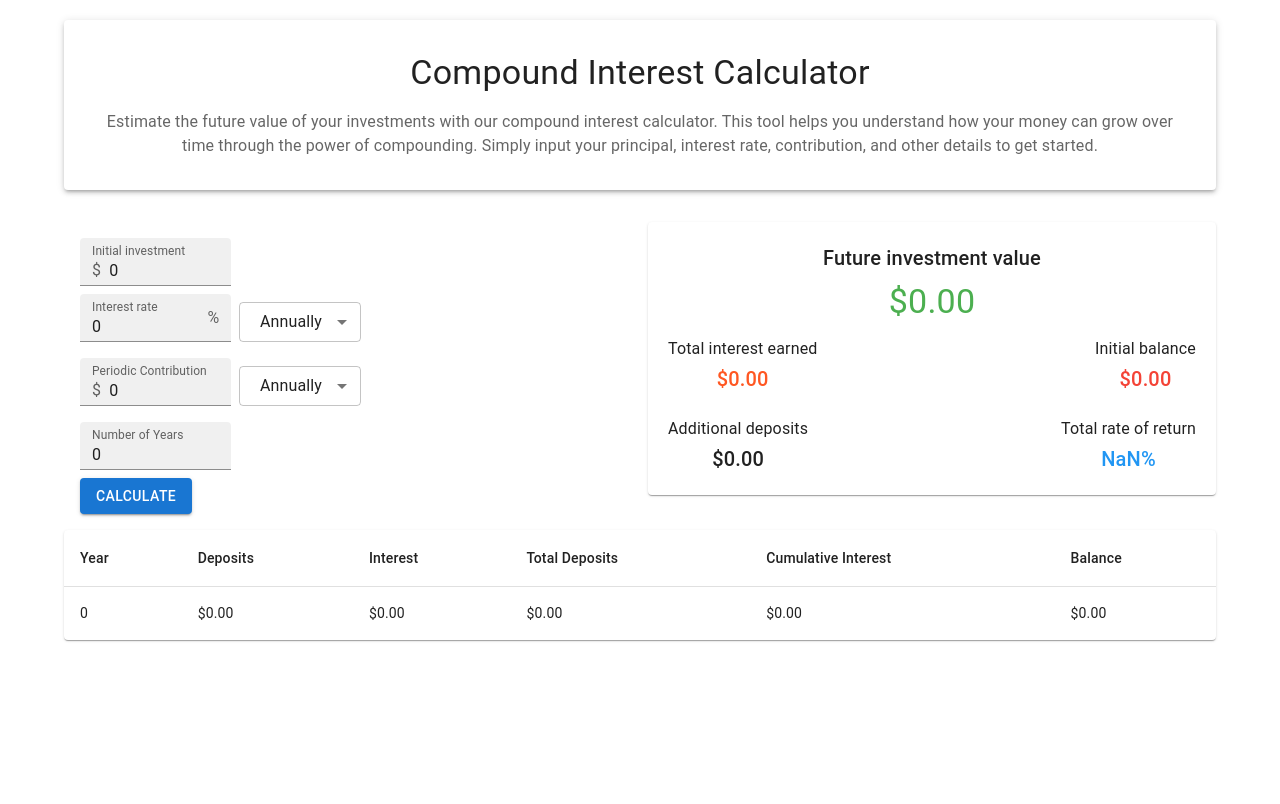
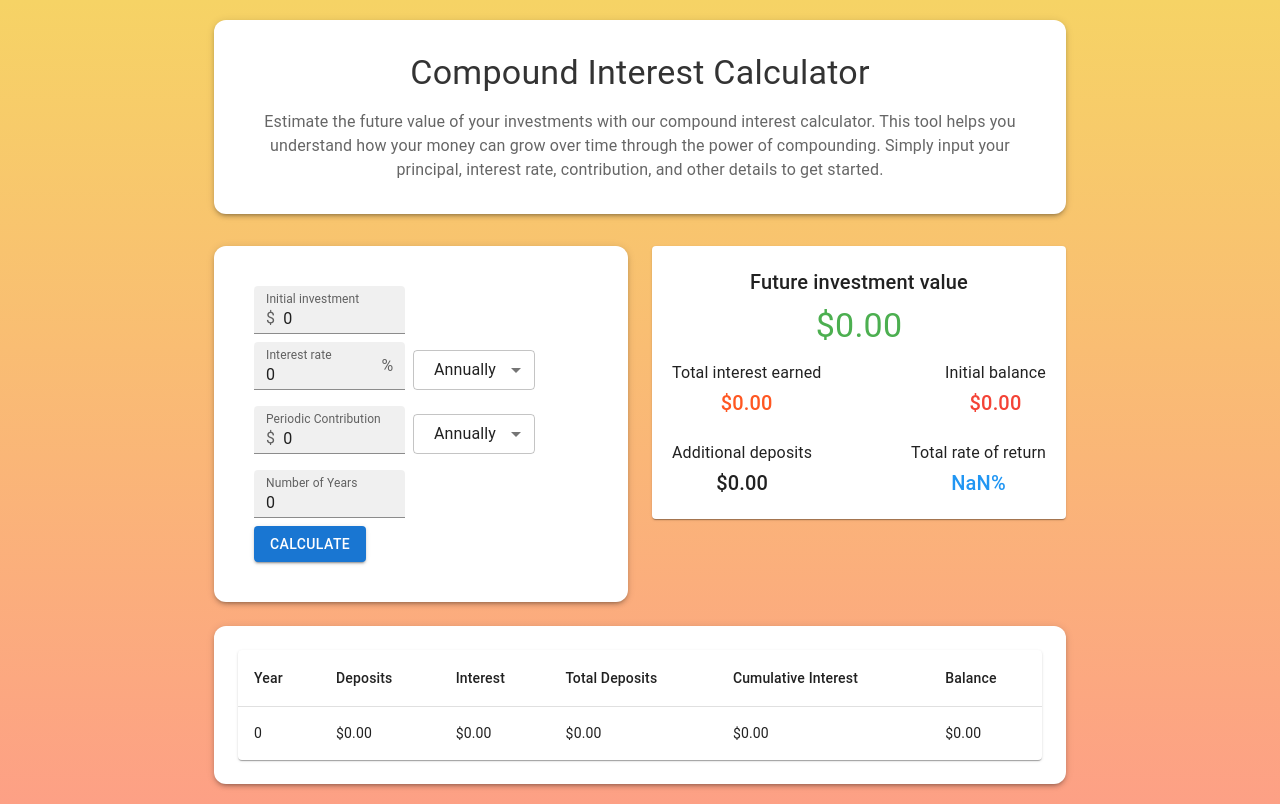
Before and after one commit to oekiaby0/react-cinterest, a React (Create React App) app: page / in a window 1280 px wide. Built offline with nearby package versions, Linux system fonts and the light colour scheme.

Commit message:
Improved style

```diff
--- a/src/App.tsx
+++ b/src/App.tsx
@@ -371,21 +371,22 @@ function App() {
     }
 
     return (
-        <div className="App" style={{ paddingTop: '20px' }}>
-            <Container>
-                <Paper elevation={3} sx={{ p: 4, mb: 4 }}>
-                    <Typography variant="h4" gutterBottom sx={{ mb: 2 }}>
+        <div className="App" style={{ background: 'linear-gradient(to bottom, #f6d365, #fda085)', minHeight: '100vh' }}>
+            <Container maxWidth="md" style={{ minHeight: '100vh', paddingTop: '20px', paddingBottom: '20px' }}>
+                <Paper elevation={3} sx={{ p: 4, mb: 4, backgroundColor: '#ffffff', borderRadius: '12px' }}>
+                    <Typography variant="h4" gutterBottom sx={{ mb: 2, color: '#333333' }}>
                         Compound Interest Calculator
                     </Typography>
-                    <Typography variant="body1" sx={{ color: 'text.secondary' }}>
+                    <Typography variant="body1" sx={{ color: '#666666' }}>
                         Estimate the future value of your investments with our compound interest calculator.
                         This tool helps you understand how your money can grow over time through the power
                         of compounding. Simply input your principal, interest rate, contribution, and other
                         details to get started.
                     </Typography>
                 </Paper>
-                <Grid container spacing={2}>
-                    <Grid item xs={12} sm={6}>
+                <Grid container spacing={3}>
+                    <Grid item xs={12} md={6}>
+                        <Paper elevation={3} sx={{ p: 3, borderRadius: '12px', backgroundColor: '#ffffff' }}>
                             <ParametersSection
                                 principal={principal}
                                 setPrincipal={setPrincipal}
@@ -401,15 +402,18 @@ function App() {
                                 setYearsCount={setYearsCount}
                                 handleCalculate={handleCalculate}
                             />
+                        </Paper>
                     </Grid>
-                    <Grid item xs={12} sm={6}>
+                    <Grid item xs={12} md={6}>
                         <ResultsStatisticsView results={results} />
                     </Grid>
                 </Grid>
+                <Paper elevation={3} sx={{ p: 3, mt: 3, borderRadius: '12px', backgroundColor: '#ffffff' }}>
                     <ResultsTableView contributionPeriod={contributionPeriod} results={results} />
+                </Paper>
             </Container>
         </div>
-    );
+    )
 }
 
 export default App;
```
Lines whose indentation alone changed are shown as unchanged.
